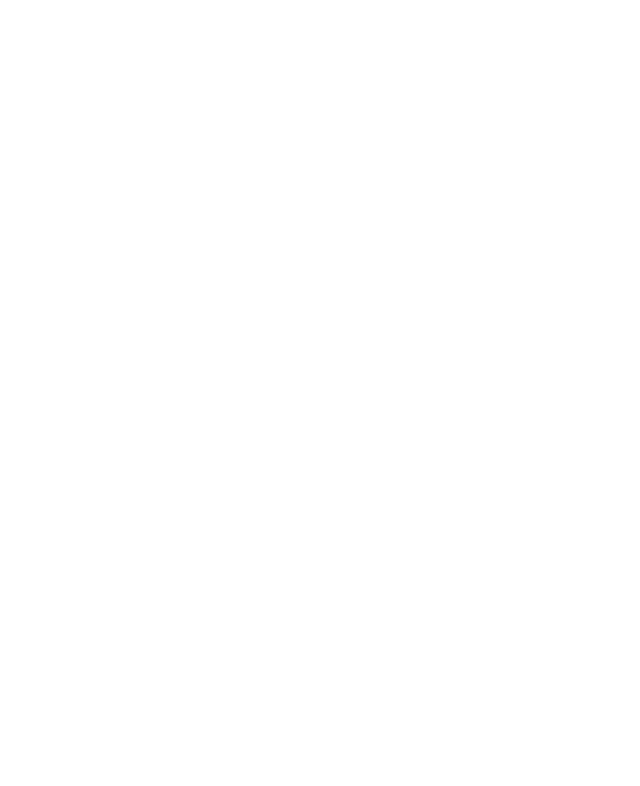
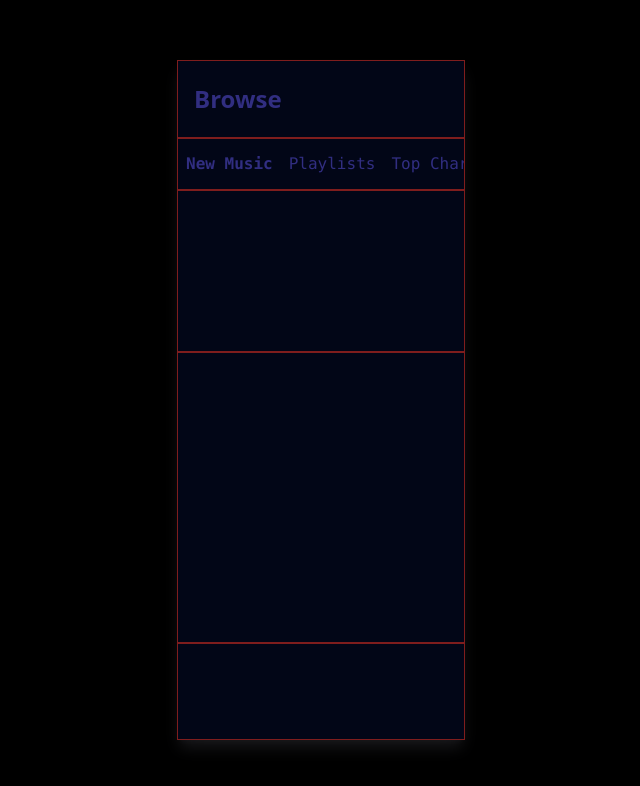
Before and after one commit to captainkapnap/icodethis_yt_video, a Next.js app: page / in a window 1280 px wide. Shown: the top 786 px of the page, without its empty margins (319-959 px from the left). Built offline with nearby package versions, Linux system fonts and the light colour scheme.

Commit message:
working on it

```diff
--- a/src/pages/components/icons.tsx
+++ b/src/pages/components/icons.tsx
@@ -54,6 +54,30 @@
                 <path d="M19 12m-1 0a1 1 0 1 0 2 0a1 1 0 1 0 -2 0"></path>
             </svg>
         )
+    } else if (icons === "home") {
+        return (
+            <svg xmlns="http://www.w3.org/2000/svg" className={classNameCustom ?? undefined} width="24" height="24" viewBox="0 0 24 24" stroke-width="2" stroke="currentColor" fill="none" stroke-linecap="round" stroke-linejoin="round">
+                <path stroke="none" d="M0 0h24v24H0z" fill="none"></path>
+                <path d="M5 12l-2 0l9 -9l9 9l-2 0"></path>
+                <path d="M5 12v7a2 2 0 0 0 2 2h10a2 2 0 0 0 2 -2v-7"></path>
+                <path d="M10 12h4v4h-4z"></path>
+            </svg>
+        )
+    } else if (icons === "flame") {
+        return (
+            <svg xmlns="http://www.w3.org/2000/svg" className={classNameCustom ?? undefined} width="24" height="24" viewBox="0 0 24 24" stroke-width="2" stroke="currentColor" fill="none" stroke-linecap="round" stroke-linejoin="round">
+                <path stroke="none" d="M0 0h24v24H0z" fill="none"></path>
+                <path d="M12 12c2 -2.96 0 -7 -1 -8c0 3.038 -1.773 4.741 -3 6c-1.226 1.26 -2 3.24 -2 5a6 6 0 1 0 12 0c0 -1.532 -1.056 -3.94 -2 -5c-1.786 3 -2.791 3 -4 2z"></path>
+            </svg>
+        )
+    } else if (icons === "") {
+        return (
+            <svg xmlns="http://www.w3.org/2000/svg" className={classNameCustom ?? undefined} width="24" height="24" viewBox="0 0 24 24" stroke-width="2" stroke="currentColor" fill="none" stroke-linecap="round" stroke-linejoin="round">
+                <path stroke="none" d="M0 0h24v24H0z" fill="none"></path>
+                <path d="M9 4h3l2 2h5a2 2 0 0 1 2 2v7a2 2 0 0 1 -2 2h-10a2 2 0 0 1 -2 -2v-9a2 2 0 0 1 2 -2"></path>
+                <path d="M17 17v2a2 2 0 0 1 -2 2h-10a2 2 0 0 1 -2 -2v-9a2 2 0 0 1 2 -2h2"></path>
+            </svg>
+        )
     }
 
 
@@ -61,3 +85,10 @@
 }
 
 export default IcT;
+
+
+// } else if (icons === "") {
+//     return (
+
+//     )
+// }
--- a/src/pages/components/util.tsx
+++ b/src/pages/components/util.tsx
@@ -1,6 +1,7 @@
-import { useEffect } from 'react';
+import { MouseEventHandler, useEffect, useState, useRef } from 'react';
 import dynamic from 'next/dynamic';
 import { any } from 'zod';
+import Link from 'next/link';
 
 
 // ******************************************************
@@ -51,25 +52,79 @@
 }
 // _____________________________________________________
 
-
+type ActiveMenu = 'Home' | 'Trending' | 'Browse' | 'Library'
+type PlaylistsMenu = ['New Music' | 'Playlists' | 'Top Charts' | 'Genre'] | string[]
 
 function ICodeThis() {
     // ================ STATE ================
-
+    const [activeMenu, setActiveMenu] = useState<ActiveMenu>('Browse');
+    const [activePlaylist, setActivePlaylist] = useState<number>(0)
+    const [playlistsMenu, setPlaylistsMenu] = useState<PlaylistsMenu>(['New Music', 'Playlists', 'Top Charts', 'Genre']);
+    const scrollContainerRef = useRef<HTMLDivElement>(null);
 
     // ================ HELPERS ================
+    function handlePlayList(selPlaylist: number): MouseEventHandler<HTMLAnchorElement> {
+        setActivePlaylist(selPlaylist);
 
+        return () => {
+            console.log(selPlaylist);
+        }
+    }
 
     // ================ LIFECYCLE ================
     useEffect(() => {
-       })
+        const scrollContainer = scrollContainerRef.current;
+
+        const handleWheel = (e: WheelEvent) => {
+            e.preventDefault();
+            if (scrollContainer) {
+                scrollContainer.scrollLeft += e.deltaY;
+            }
+        }
+
+        if (scrollContainer) {
+            scrollContainer.addEventListener('wheel', handleWheel);
+        }
+
+        return () => {
+            if (scrollContainer) {
+                scrollContainer.removeEventListener('wheel', handleWheel);
+            }
+        }
+
+
+    }, [])
 
     // ================ RETURN ================
     return (
       <div id="toggleDarkDiv" className="dark">
-        <div id="bodyDiv" className="">
+        <div id="bodyDiv" className="bg-black min-h-screen flex justify-center items-center flex-col">
 
-            <div className="">
+            <div className="flex flex-col w-72 h-[85vh] bg-slate-950 shadow-zinc-900 shadow-lg text-indigo-900" id="container">
+                <div className='w-full h-[12%] font-bold text-2xl border border-red-900 flex items-center pl-4' id="pageTitle">
+                    {activeMenu === 'Home' && ( activeMenu ) }
+                    {activeMenu === 'Trending' && ( activeMenu ) }
+                    {activeMenu === 'Browse' && ( activeMenu ) }
+                    {activeMenu === 'Library' && ( activeMenu ) }
+                </div>
+                <div className='w-full h-[8%] whitespace-nowrap overflow-hidden hover:overflow-scroll flex items-center border border-red-900' style={{ scrollBehavior: 'smooth'}} id="playlists" ref={scrollContainerRef}>
+                    {playlistsMenu.map((playList, index: number) => (
+                        <Link href="#" key={playList}  className={activePlaylist === index ? 'font-bold mx-2 hover:underline hover:text-indigo-600 font-mono' : 'mx-2 hover:underline hover:text-indigo-600 font-mono'} onClick={() => handlePlayList(index)}>
+                            {playList}
+                        </Link>
+                    ))}
+                </div>
+                <div className='w-full h-[25%] border border-red-900' id="promotedMusic">
+
+                </div>
+                <div className='w-full h-[45%] border border-red-900' id="songList">
+
+                </div>
+                <div className='w-full h-[15%] border border-red-900' id="bottomMenu">
+                    <nav>
+
+                    </nav>
+                </div>
 
             </div>
         </div>
--- a/src/styles/util.css
+++ b/src/styles/util.css
@@ -0,0 +1,10 @@
+  #playlists::-webkit-scrollbar-track {
+    background: transparent;
+  }
+  #playlists::-webkit-scrollbar {
+    height: 0px;
+    width: 0px;
+  }
+  #playlists::-webkit-scrollbar-thumb {
+    background: transparent;
+  }
```
